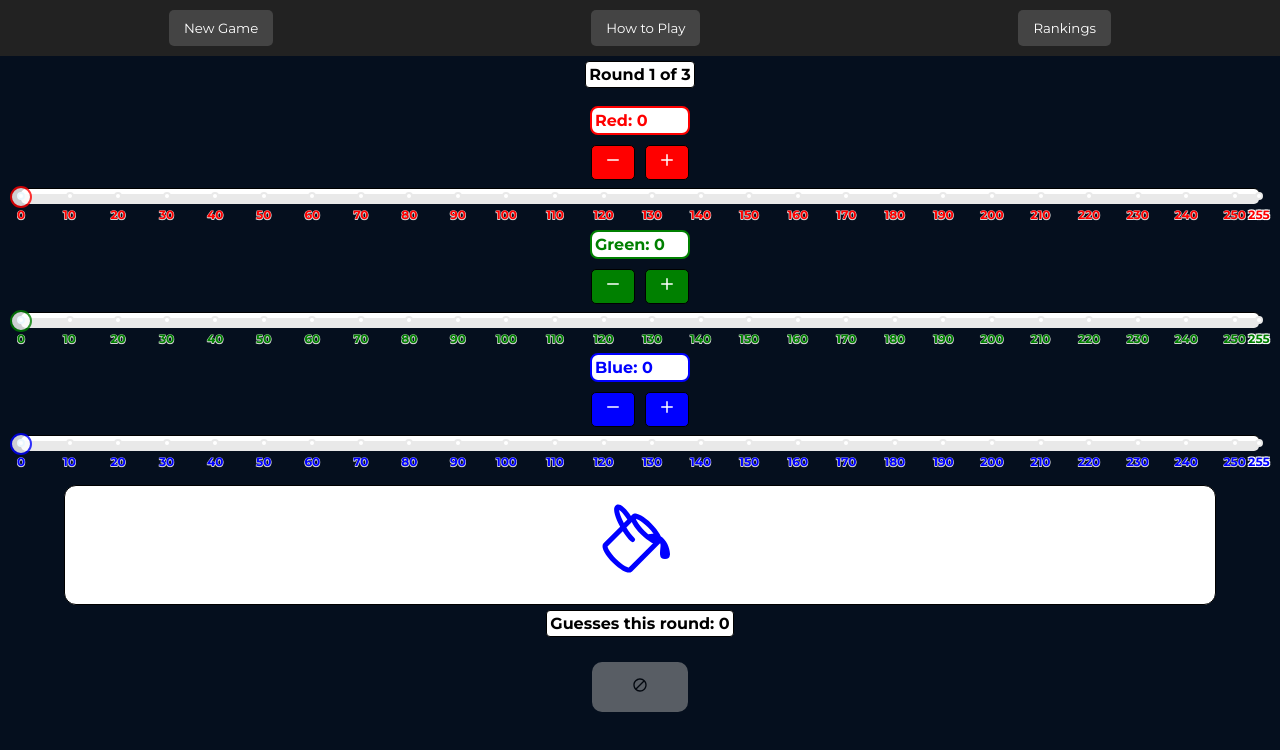
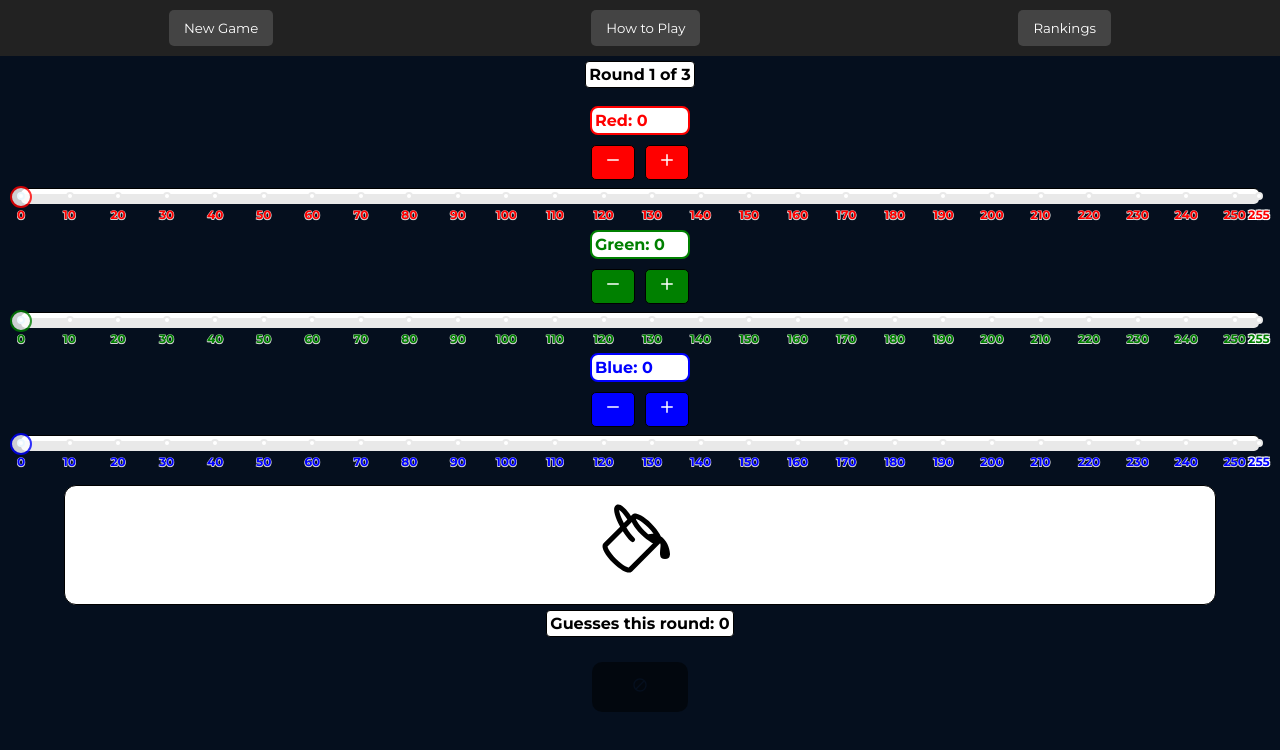
Before and after one commit to t0rbenC0rtes/RGBv3, a React (Vite) app: page / in a window 1280 px wide. Shown: the top 750 px of the page. Built offline with nearby package versions, Linux system fonts and the light colour scheme.

Commit message:
add inverted color functionality to GuessButton and GuessZone components

```diff
--- a/src/App.jsx
+++ b/src/App.jsx
@@ -31,6 +31,13 @@ function App() {
   const [gameRunning, setGameRunning] = useState(false);
   const [isHowToOpen, setIsHowToOpen] = useState(false);
   const [isRankingsOpen, setIsRankingsOpen] = useState(false);
+  const [invertedColor, setInvertedColor] = useState({ r: 0, g: 0, b: 0 });
+
+  const invertColor = (color) => ({
+    r: 255 - color.r,
+    g: 255 - color.g,
+    b: 255 - color.b,
+  });
 
   const getRandomStepValue = () => {
     const values = Array.from({ length: 26 }, (_, i) => i * 10).concat(255);
@@ -68,6 +75,8 @@ function App() {
     };
 
     setTargetColor(newColor);
+    setInvertedColor(invertColor(newColor));
+
     setGuessCount(0);
     setGuessedColor({ r: 0, g: 0, b: 0 });
     setLastGuessedColor({ r: 255, g: 255, b: 255 });
@@ -161,10 +170,16 @@ function App() {
           <GuessZone
             guessedColor={lastGuessedColor}
             lockedSliders={lockedSliders}
+            invertedColor={invertedColor}
           />
 
           <p className="round-info">Guesses this round: {guessCount}</p>
-          <GuessButton onGuess={handleGuess} gameRunning={gameRunning} />
+          <GuessButton
+            onGuess={handleGuess}
+            gameRunning={gameRunning}
+            targetColor={targetColor}
+            invertedColor={invertedColor}
+          />
         </>
       )}
     </motion.div>
--- a/src/components/GuessButton.jsx
+++ b/src/components/GuessButton.jsx
@@ -1,16 +1,19 @@
-import { p } from "framer-motion/client";
 import React from "react";
 import { MdBlock } from "react-icons/md";
 
-const GuessButton = ({ onGuess, gameRunning }) => {
+const GuessButton = ({ onGuess, gameRunning, invertedColor, targetColor }) => {
   return (
     <div className="guess-button-container">
       <button
+        style={{
+          backgroundColor: `rgb(${invertedColor.r}, ${invertedColor.g}, ${invertedColor.b})`,
+          color: `rgb(${targetColor.r}, ${targetColor.g}, ${targetColor.b})`,
+        }}
         className="guess-button"
         onClick={onGuess}
         disabled={!gameRunning} // Disable button if game hasn't started
       >
-        {gameRunning ? "guess" : <MdBlock />}
+        {gameRunning ? "Guess !" : <MdBlock />}
       </button>
     </div>
   );
--- a/src/components/GuessZone.jsx
+++ b/src/components/GuessZone.jsx
@@ -1,21 +1,26 @@
+
 import React from "react";
 import { BsPaintBucket } from "react-icons/bs";
 
-const GuessZone = ({
-  guessedColor,
-  lockedSliders = { r: false, g: false, b: false },
-}) => {
+const GuessZone = ({ guessedColor, invertedColor }) => {
   return (
     <div className="guess-zone">
       <div
         className="color-display"
         style={{
-          backgroundColor: `rgb(${guessedColor?.r || 0}, ${
-            guessedColor?.g || 0
-          }, ${guessedColor?.b || 0})`,
+          backgroundColor: `rgb(${guessedColor?.r || 0}, ${guessedColor?.g || 0}, ${guessedColor?.b || 0})`,
           transition: "background-color 0.3s ease",
+          position: "relative",
         }}
-      ><BsPaintBucket style={{color:"blue", fontSize:"5rem", marginTop:"1rem"}}/></div>
+      >
+        <BsPaintBucket
+          style={{
+            color: `rgb(${invertedColor.r}, ${invertedColor.g}, ${invertedColor.b})`, // ✅ Uses inverted color
+            fontSize: "5rem",
+            marginTop: "1rem",
+          }}
+        />
+      </div>
     </div>
   );
 };
--- a/src/styles/_guessButton.scss
+++ b/src/styles/_guessButton.scss
@@ -7,6 +7,7 @@
   background: #ffcc00;
   color: #000;
   font-size: 1rem;
+  font-weight: 700;
   padding: 15px 40px;
   border: none;
   border-radius: 10px;
```
